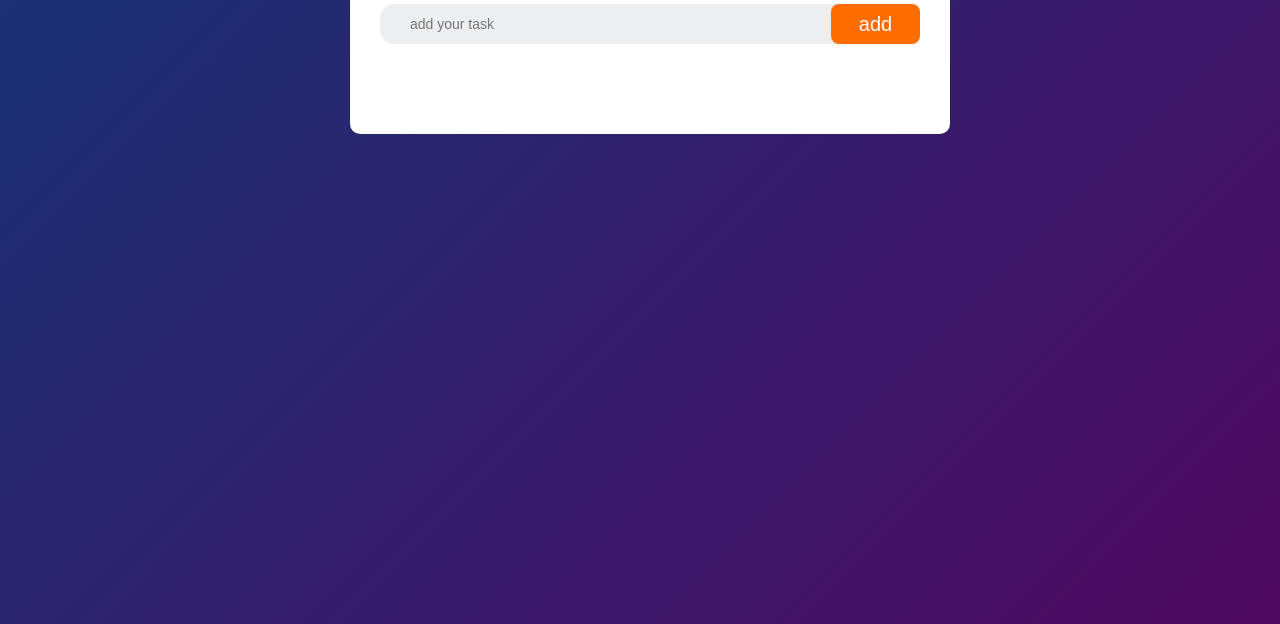
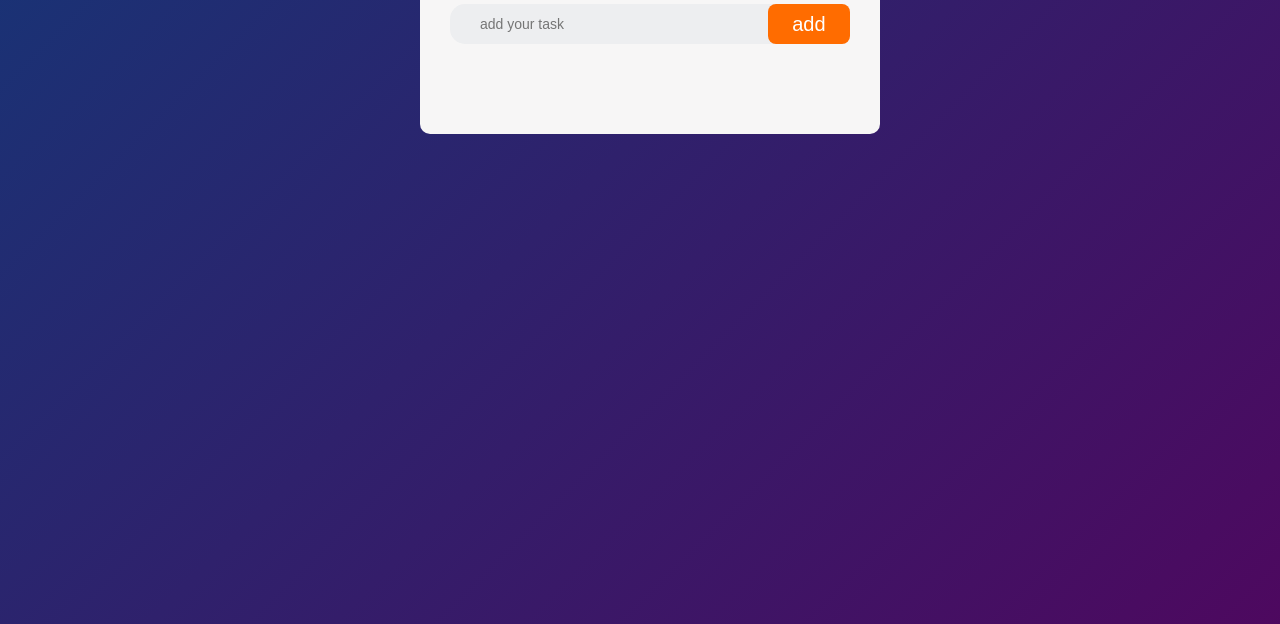
Before and after one commit to nticstudent12/to-do-app, a plain HTML site: page index.html in a window 1280 px wide. Shown: the part 196-820 px from the top of the page. Drawn offline with Linux system fonts and the light colour scheme.

Commit message:
Update index.css

```diff
--- a/index.css
+++ b/index.css
@@ -8,14 +8,17 @@
     min-height: 100vh;
     background:linear-gradient(135deg,#153677,#4e085f);
     padding: 10px;
+    overflow: hidden;
 }
+
 .todoapp{
     width: 100%;
-    max-width: 540px;
-    background: #fff;
+    max-width: 400px;
+    background: #f7f6f6;
     padding:40px 30px 70px ;
     margin: 100px auto 70px;
     border-radius: 10px;
+    overflow: hidden;
 }
 .todoapp h2{
  color: #002;
```
